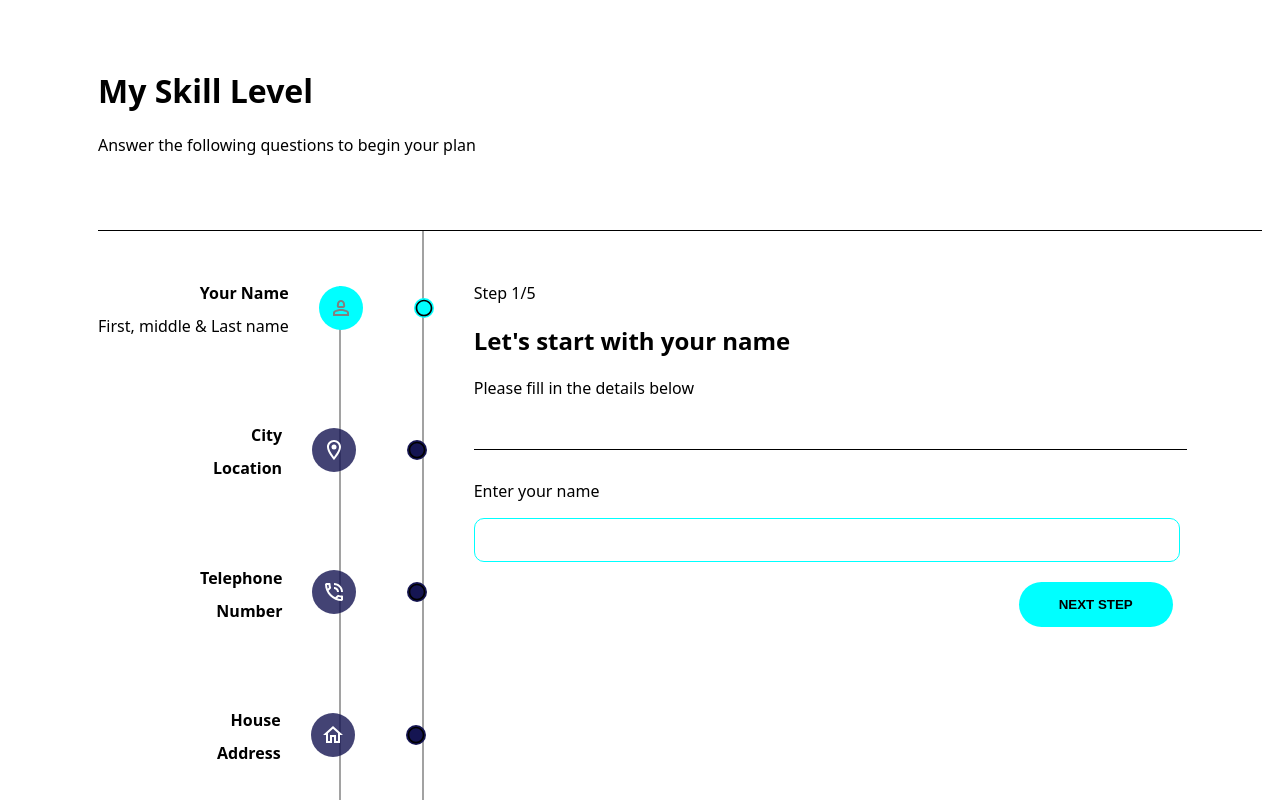
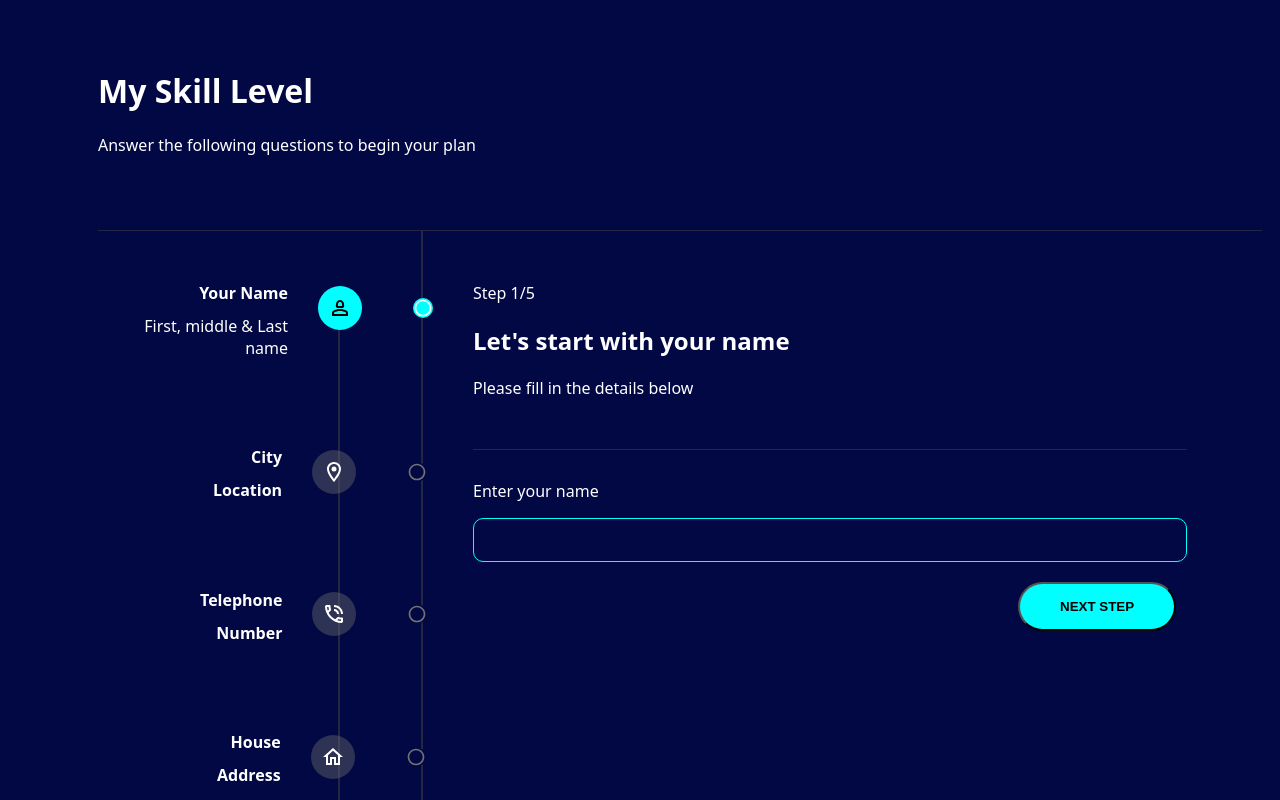
Before and after one commit to Earthfill/JCEC, a React (Vite) app: page / in a window 1280 px wide. Shown: the top 800 px of the page. Built offline with nearby package versions, Linux system fonts and the light colour scheme.

Commit message:
jcec dual completed

```diff
--- a/src/App.jsx
+++ b/src/App.jsx
@@ -3,7 +3,7 @@ import Body from './components/Body'
 import Header from './components/Header'
 
 function App() {
-  const [isDarkMode, setIsDarkMode] = useState(false)
+  const [isDarkMode, setIsDarkMode] = useState(true)
 
   const toggleDarkMode = () => {
     setIsDarkMode(!isDarkMode)
--- a/src/index.css
+++ b/src/index.css
@@ -13,7 +13,6 @@
 
 .light--mode {
   background-color: #fff;
-  color: #000;
 }
 
 .header {
@@ -30,9 +29,18 @@
   position: absolute;
   left: 1800px;
   top: 128px;
-  border: 1px solid #000;
   border-radius: 50px;
   padding: 0 15px;
+}
+
+.dark--mode .header--button {
+  border: none;
+  box-shadow: 0 0 10px rgba(114, 114, 114, 1);
+}
+
+.light--mode .header--button {
+  border: none;
+  box-shadow: 0 0 10px rgba(0, 0, 0, 0.2);
 }
 
 .dark--mode hr {
@@ -194,6 +202,9 @@
 
 .dark--mode .input--form {
   background-color: #010843;
+  color: #fff;
+  font-size: 15px;
+  padding-left: 10px;
 }
 
 .input--form--button {
```
